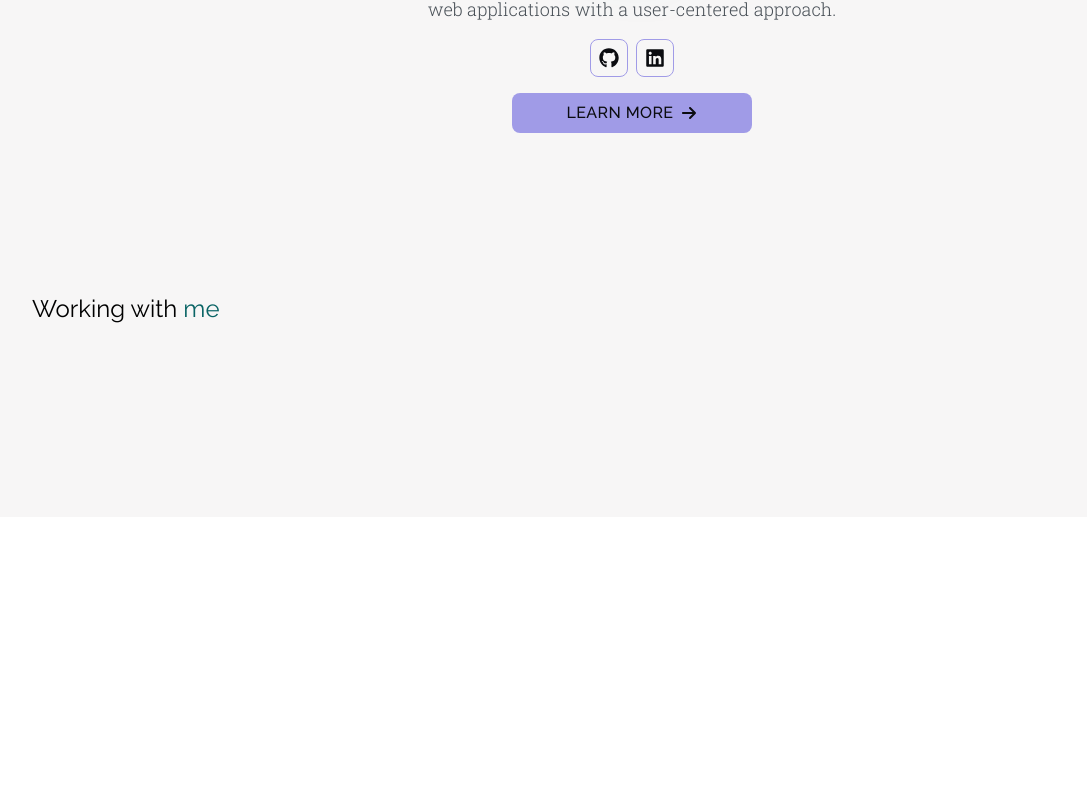
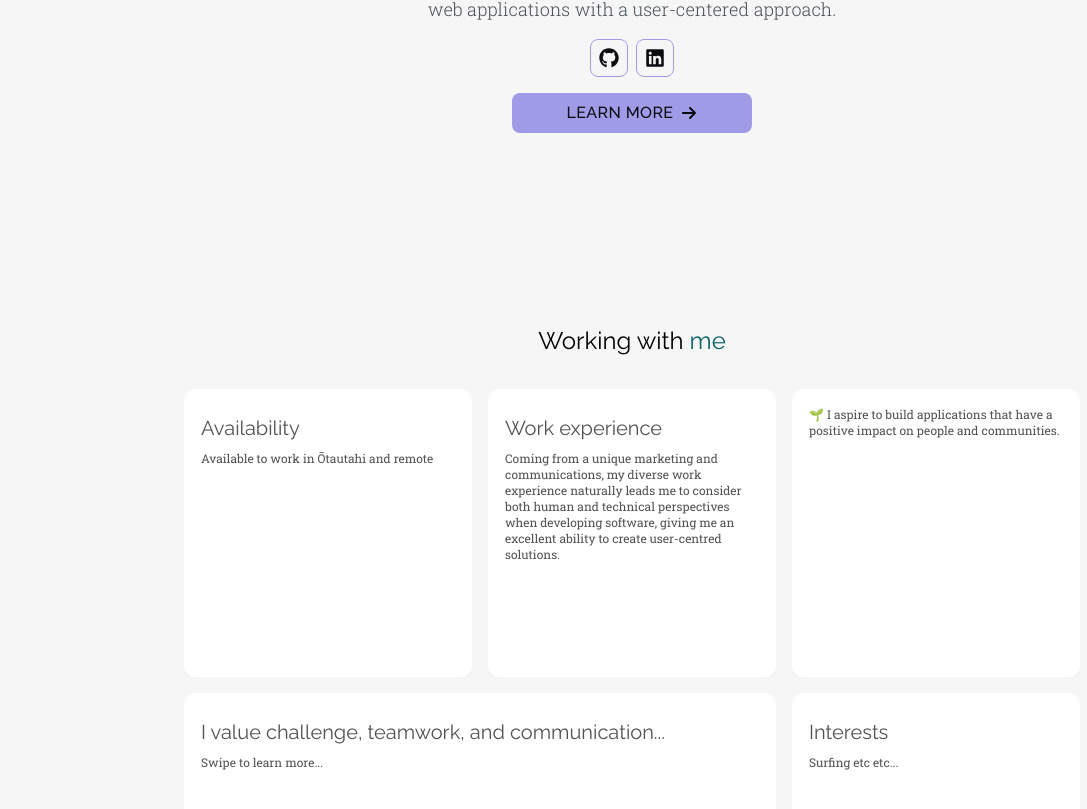
Before and after one commit to mandyh101/next-portfolio-24, a Next.js app: page / in a window 1280 px wide. Shown: the part 471-1280 px from the top of the page, without its empty margins (8-1095 px from the left). Before the commit the page ends 988 px from the top, so only its background shows below. Built offline with nearby package versions, Linux system fonts and the light colour scheme.

Commit message:
custom about me grid inspired by bentobox WIP

```diff
--- a/app/globals.css
+++ b/app/globals.css
@@ -25,3 +25,11 @@
     @apply font-serif text-lg;
   }
   /* add p-reg(large class) and p-sm (smaller paragraph text) or customise font sizes to be bigger! */
+
+.bentoGridItem {
+  @apply rounded-xl hover:shadow-xl transition duration-200 dark:shadow-none p-4 dark:bg-black dark:border-white/[0.2] bg-white border border-transparent justify-between flex flex-col space-y-4;
+}
+
+.bentoGridItemInner{
+  @apply  group-hover:translate-x-2 transition duration-200
+}
--- a/components/AboutMeGrid.tsx
+++ b/components/AboutMeGrid.tsx
@@ -1,13 +1,46 @@
 import React from 'react'
 import { BentoGrid, BentoGridItem } from './ui/BentoGrid'
+import { bentoGridItems } from '@/data'
+import Availability from './AboutMeGridItems/Availability'
+import WorkExperience from './AboutMeGridItems/WorkExperience'
+import Goal from './AboutMeGridItems/Goal'
+import Values from './AboutMeGridItems/Values'
+import Interests from './AboutMeGridItems/Interests'
 
-type Props = {}
 
-const AboutMeGrid = (props: Props) => {
+const AboutMeGrid = () => {
   return (
-    <div id='me'>
-      <h2>Working with <span className='text-sea-green-800'>me</span></h2>
-      <BentoGrid />
+    <div id='me' className='max-w-4xl mx-auto'>
+      <h2 className='text-center my-8'>Working with
+        <span className='text-sea-green-800'> me</span>
+      </h2>
+      {/* <BentoGrid className='max-w-4xl mx-auto'>
+        {bentoGridItems.map((item,i ) => (
+          <BentoGridItem
+            id={item.id}
+            key={i}
+            title={item.title}
+            description={item.description}
+            className={i === 3 || i === 6 ? "md:col-span-2" : ""}
+          />
+        ))}
+      </BentoGrid> */}
+      <div className='grid md:auto-rows-[18rem] grid-cols-1 md:grid-cols-3 gap-4 mx-auto'>
+        <Availability />
+        <WorkExperience />
+        <Goal />
+        <Values />
+        <Interests />
+
+        {/* {bentoGridItems.map((item, i) => (
+          <div key={i} className={`bentoGridItem group ${item.className}`}>
+            <div className='bentoGridItemInner'>
+              <h3 className='text-neutral-600 dark:text-neutral-200 mb-2 mt-2'>{item.title}</h3>
+              <div className='font-sans font-normal text-neutral-600 text-xs dark:text-neutral-300'>{item.description}</div>
+            </div>
+          </div>
+        ))} */}
+      </div>
     </div>
   )
 }
--- /dev/null
+++ b/components/AboutMeGridItems/Availability.tsx
@@ -0,0 +1,15 @@
+import React from 'react'
+
+
+const Availability = () => {
+  return (
+    <div className="bentoGridItem group">
+      <div className='bentoGridItemInner'>
+        <h3 className='text-neutral-600 dark:text-neutral-200 mb-2 mt-2'>Availability</h3>
+        <p className='font-normal text-neutral-600 text-xs dark:text-neutral-300'>Available to work in Ōtautahi and remote</p>
+      </div>
+    </div>
+  )
+}
+
+export default Availability
--- /dev/null
+++ b/components/AboutMeGridItems/Goal.tsx
@@ -0,0 +1,15 @@
+import React from 'react'
+
+
+const Goal = () => {
+  return (
+    <div className="bentoGridItem group">
+      <div className='bentoGridItemInner'>
+        {/* <h3 className='text-neutral-600 dark:text-neutral-200 mb-2 mt-2'>Goal</h3> */}
+        <p className='font-normal text-neutral-600 text-xs dark:text-neutral-300'>🌱 I aspire to build applications that have a positive impact on people and communities.</p>
+      </div>
+    </div>
+  )
+}
+
+export default Goal
--- /dev/null
+++ b/components/AboutMeGridItems/Interests.tsx
@@ -0,0 +1,15 @@
+import React from 'react'
+
+
+const Interests = () => {
+  return (
+    <div className="bentoGridItem group">
+      <div className='bentoGridItemInner'>
+        <h3 className='text-neutral-600 dark:text-neutral-200 mb-2 mt-2'>Interests</h3>
+        <p className='font-normal text-neutral-600 text-xs dark:text-neutral-300'>Surfing etc etc...</p>
+      </div>
+    </div>
+  )
+}
+
+export default Interests
--- /dev/null
+++ b/components/AboutMeGridItems/Values.tsx
@@ -0,0 +1,15 @@
+import React from 'react'
+
+
+const Values = () => {
+  return (
+    <div className="bentoGridItem group md:col-span-2">
+      <div className='bentoGridItemInner'>
+        <h3 className='text-neutral-600 dark:text-neutral-200 mb-2 mt-2'>I value challenge, teamwork, and communication...</h3>
+        <p className='font-normal text-neutral-600 text-xs dark:text-neutral-300'>Swipe to learn more...</p>
+      </div>
+    </div>
+  )
+}
+
+export default Values
--- /dev/null
+++ b/components/AboutMeGridItems/WorkExperience.tsx
@@ -0,0 +1,15 @@
+import React from 'react'
+
+
+const WorkExperience = () => {
+  return (
+    <div className="bentoGridItem group">
+      <div className='bentoGridItemInner'>
+        <h3 className='text-neutral-600 dark:text-neutral-200 mb-2 mt-2'>Work experience</h3>
+        <p className='font-normal text-neutral-600 text-xs dark:text-neutral-300'>Coming from a unique marketing and communications, my diverse work experience naturally leads me to consider both human and technical perspectives when developing software, giving me an excellent ability to create user-centred solutions.</p>
+      </div>
+    </div>
+  )
+}
+
+export default WorkExperience
--- a/components/ui/BentoGrid.tsx
+++ b/components/ui/BentoGrid.tsx
@@ -10,7 +10,7 @@ export const BentoGrid = ({
   return (
     <div
       className={cn(
-        "grid md:auto-rows-[18rem] grid-cols-1 md:grid-cols-6 md:grid-rows-7 lg:grid-cols-5 gap-4 lg:gap-8 max-w-7xl mx-auto ",
+        "grid md:auto-rows-[18rem] grid-cols-1 md:grid-cols-3 gap-4 max-w-7xl mx-auto",
         className
       )}
     >
--- a/package.json
+++ b/package.json
@@ -11,7 +11,7 @@
   "dependencies": {
     "@tabler/icons-react": "^3.14.0",
     "clsx": "^2.1.1",
-    "framer-motion": "^11.3.30",
+    "framer-motion": "^11.3.31",
     "mini-svg-data-uri": "^1.4.4",
     "next": "14.2.7",
     "react": "^18",
```
Also changed, not shown: data/index.ts (+53 -0 lines), 1 other file (tests, documents, lock files or other folders).
